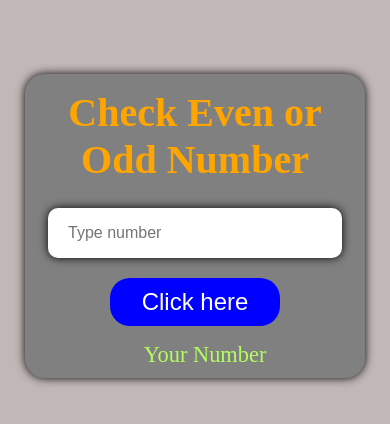
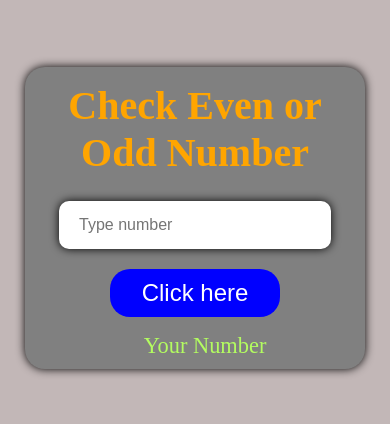
Before and after one commit to razamdhasan6/Check-Even-Or-Odd-Number, a plain HTML site: page index.html in a window 390 px wide. Shown: the part 204-628 px from the top of the page. Drawn offline with Linux system fonts and the light colour scheme.

Commit message:
Update sytle.css

```diff
--- a/sytle.css
+++ b/sytle.css
@@ -1,3 +1,8 @@
+*{
+    box-sizing: border-box;
+    margin: 0%;
+    padding: 0%;
+}
 body{
     height: 100vh;
     width: 100wh;
@@ -7,7 +12,6 @@ body{
     background-color: rgb(194, 183, 183);
 }
 .container{
-    /* height: 40%; */
     max-width: 340px;
     background-color: gray;
     display: flex;
@@ -63,3 +67,15 @@ span{
     border-bottom: 2px solid red;
     font-size: 1.5rem;
 }
+@media(max-width:500px){
+    body{
+      height: 100svh;
+      display: flex;
+      justify-content: center;
+      align-items: center;
+    }
+    .container{
+        margin: 1rem;
+    }
+
+  }
```
